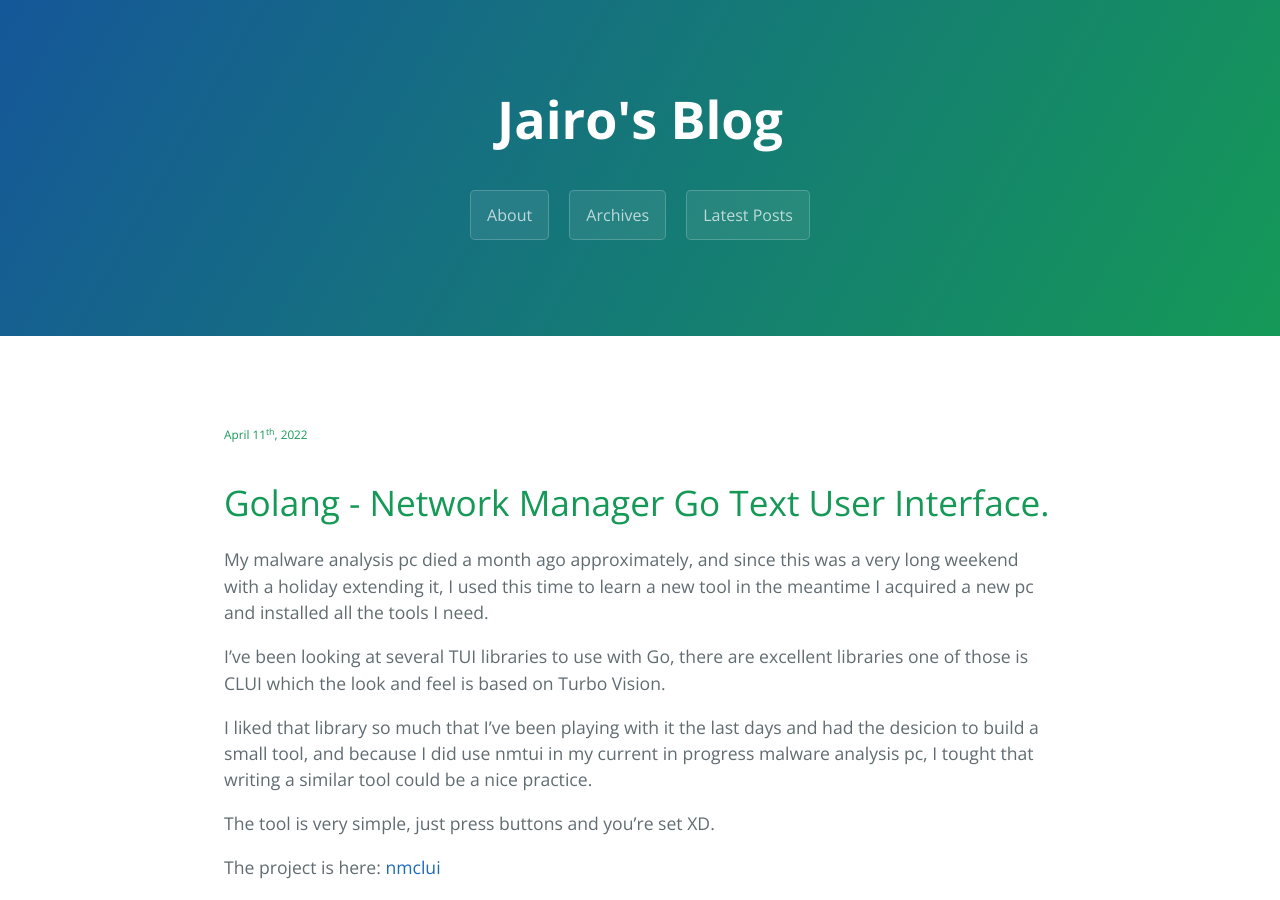
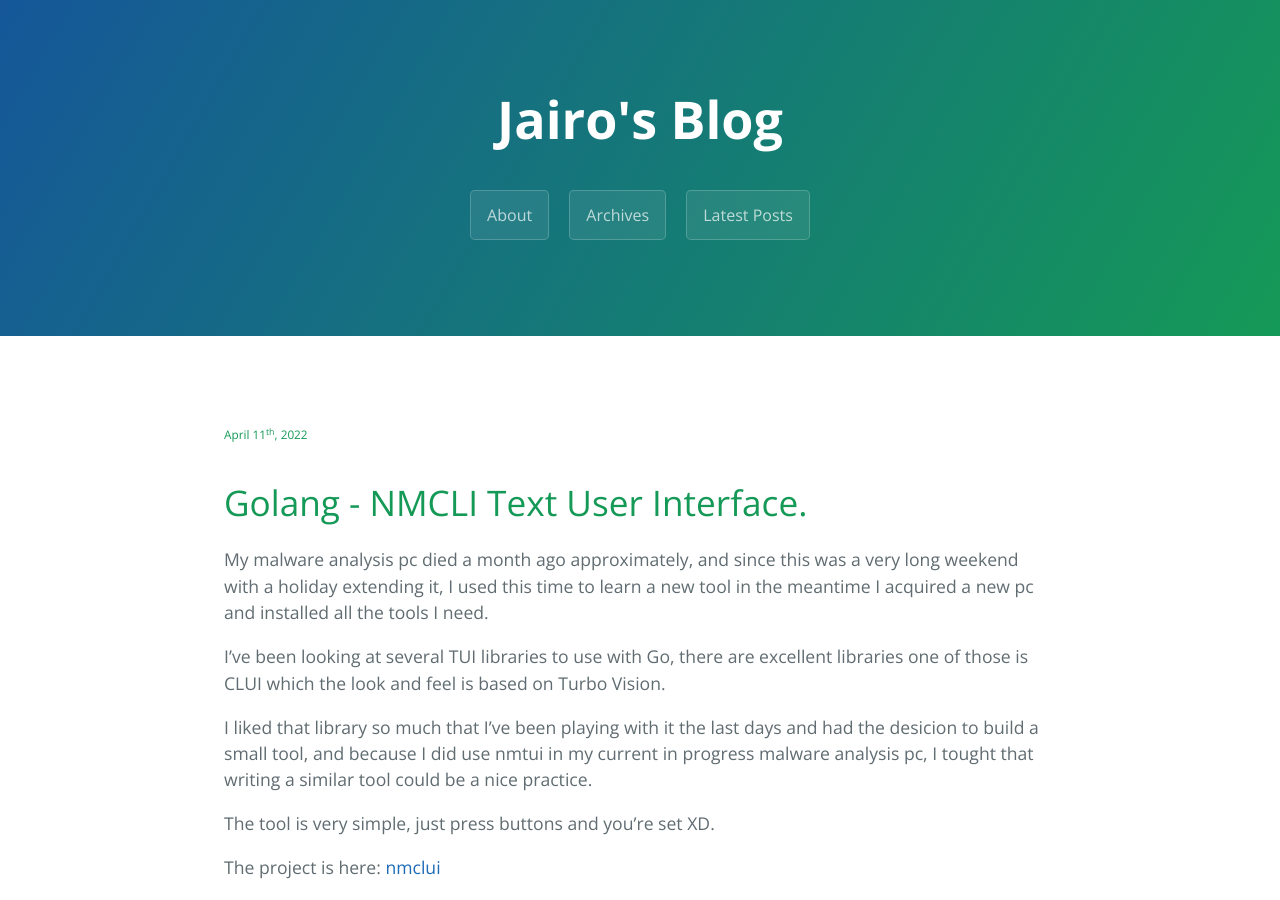
Before and after one commit to jairochavesb/blog, a Jekyll site: the page built from posts/2022/04/11/golang-nmclui.md, in a window 1280 px wide and 900 px high. Built offline with Jekyll 4.4.1, drawn with Linux system fonts in a browser that asks for light colours.

Commit message:
Update golang-nmclui.md

```diff
--- a/posts/2022/04/11/golang-nmclui.md
+++ b/posts/2022/04/11/golang-nmclui.md
@@ -8,7 +8,7 @@ title: Jairo's Blog
 </center>
 <h6>April 11<sup>th</sup>, 2022</h6>
 
-# Golang - Network Manager Go Text User Interface.
+# Golang - NMCLI Text User Interface.
 
 My malware analysis pc died a month ago approximately, and since this was a very long weekend with a holiday extending it, I used this time to learn a new tool in the meantime I
 acquired a new pc and installed all the tools I need.
@@ -24,6 +24,6 @@ The project is here: <a href="https://github.com/jairochavesb/nmclui"> nmclui </
 
 And here some screenshots.
 
-<img src="https://github.com/jairochavesb/nmclui/tree/main/screenshots/screenshot1.png">
+<img src="https://raw.githubusercontent.com/jairochavesb/nmclui/main/screenshots/screenshot1.png">
 
-<img src="https://github.com/jairochavesb/nmclui/tree/main/screenshots/screenshot2.png">
+<img src="https://raw.githubusercontent.com/jairochavesb/nmclui/main/screenshots/screenshot2.png">
```
